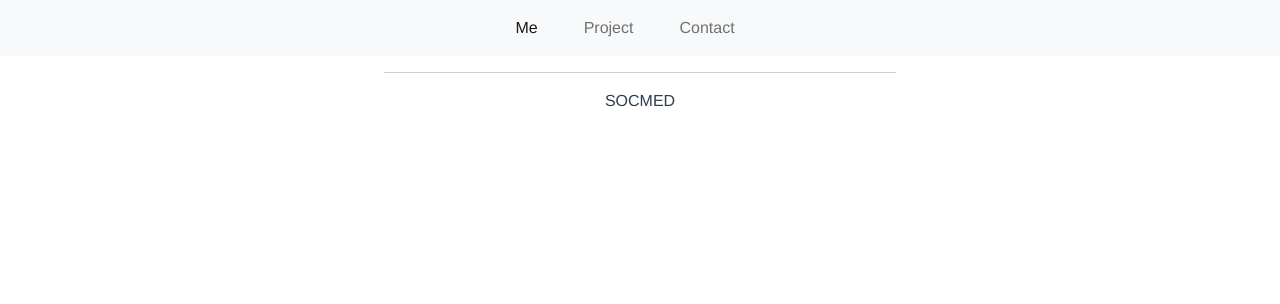
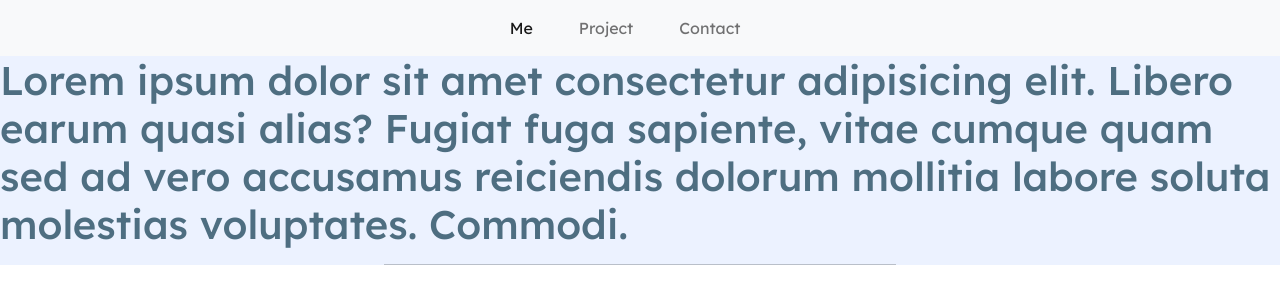
Before and after one commit to RizkyZaki/my.old, a Vue app: page / in a window 1280 px wide. Shown: the top 304 px of the page. Built offline with nearby package versions, Linux system fonts and the light colour scheme.

Commit message:
Make Theme

```diff
--- a/src/App.vue
+++ b/src/App.vue
@@ -1,5 +1,10 @@
 <template>
   <Header />
+  <h1 class="text-base">
+    Lorem ipsum dolor sit amet consectetur adipisicing elit. Libero earum quasi
+    alias? Fugiat fuga sapiente, vitae cumque quam sed ad vero accusamus
+    reiciendis dolorum mollitia labore soluta molestias voluptates. Commodi.
+  </h1>
   <Footer />
 </template>
 
@@ -16,12 +21,21 @@ export default {
 };
 </script>
 
-<style>
+<style lang="scss">
+@import url("https://fonts.googleapis.com/css2?family=Lexend:wght@300;400;500;600;700&display=swap");
+$text-primary: #8695a9;
+$text-secondary: #4e6e81;
+$dark-bg: #0f172a;
+$light-bg: #ecf2ff;
+
 #app {
-  font-family: Avenir, Helvetica, Arial, sans-serif;
+  font-family: "Lexend";
+  background: $light-bg;
   -webkit-font-smoothing: antialiased;
   -moz-osx-font-smoothing: grayscale;
-  text-align: center;
-  color: #2c3e50;
+}
+
+.text-base {
+  color: $text-secondary;
 }
 </style>
--- a/src/components/FooterComp.vue
+++ b/src/components/FooterComp.vue
@@ -1,6 +1,6 @@
 <template>
   <hr />
-  <div class="mx-auto">SOCMED</div>
+  <div class="mx-auto"></div>
 </template>
 
 <style lang="scss" scoped>
```
